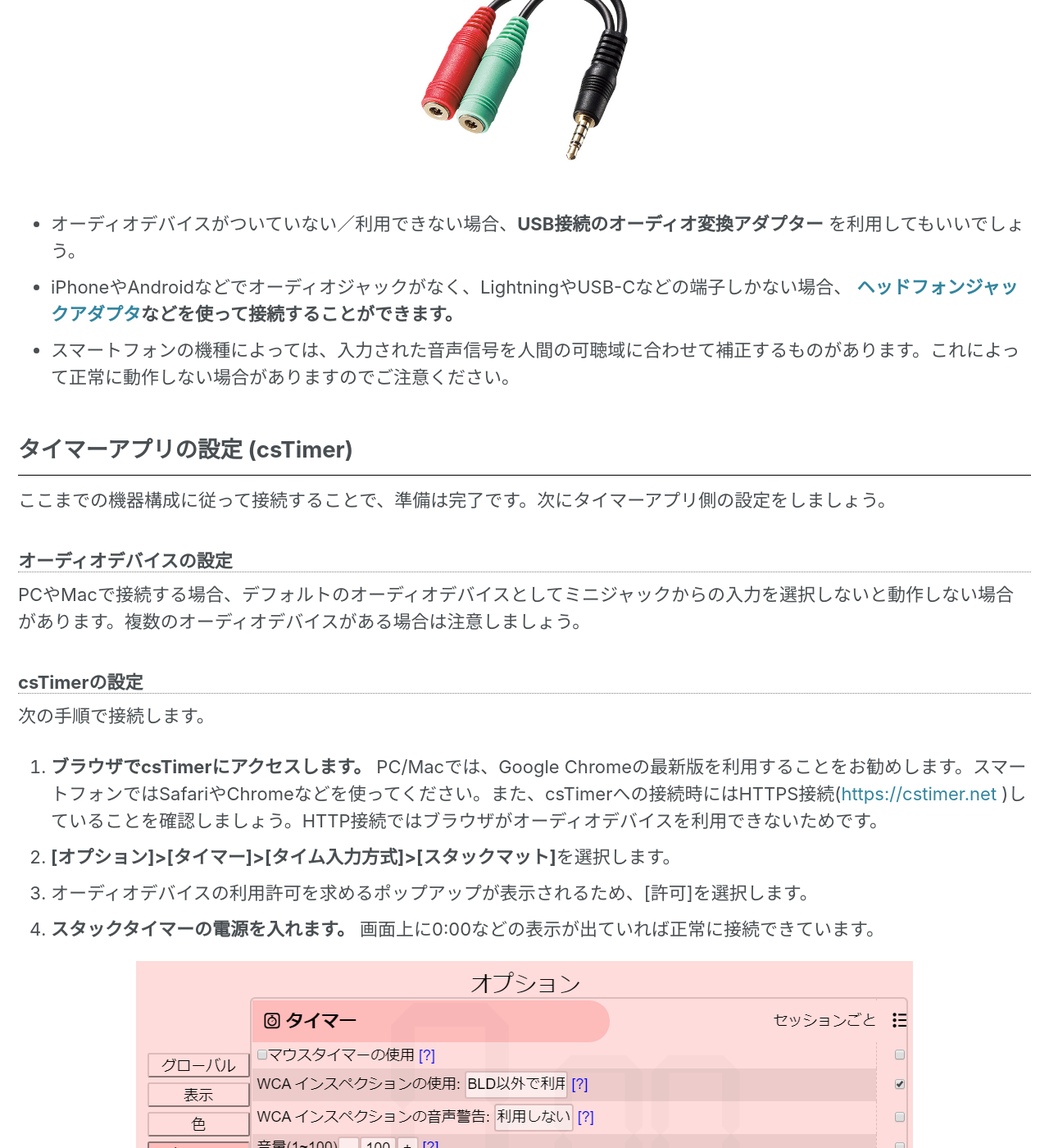
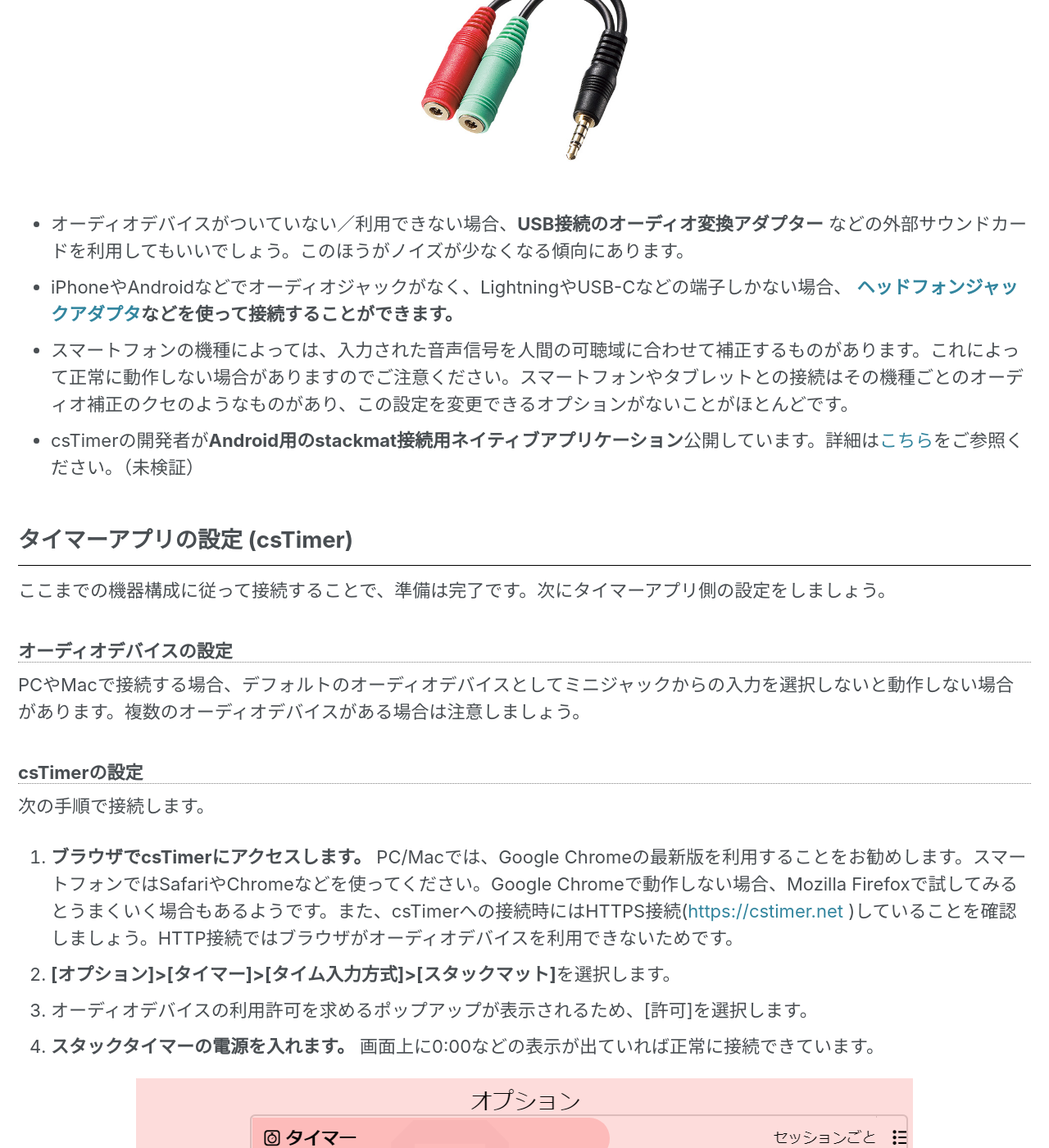
Before and after one commit to kawam1123/kawam1123.github.io, a Jekyll site: the page built from _posts/csTimer/2020-04-11-stacktimer-csTimer.md, in a window 1280 px wide and 1400 px high, scrolled down 5056 px. Shown: the whole window at 82% size. Built offline with Jekyll 4.4.1, drawn with Linux system fonts in a browser that asks for light colours; cached includes are drawn as plain includes; nearby versions of some CDN libraries; some web fonts are replaced; comment, search, counter and statistics services are not loaded.

Commit message:
Firefoxで動く場合があると追記、Androidネイティブアプリも追記

```diff
--- a/_posts/csTimer/2020-04-11-stacktimer-csTimer.md
+++ b/_posts/csTimer/2020-04-11-stacktimer-csTimer.md
@@ -92,9 +92,10 @@ PCやスマートフォンに標準でついているオーディオデバイス
 
 ![](../assets\img\stacktimer-connection-kma24005.jpg){: width="300" height="auto" class="img-responsible align-center"}
 
-- オーディオデバイスがついていない／利用できない場合、**USB接続のオーディオ変換アダプター** を利用してもいいでしょう。
+- オーディオデバイスがついていない／利用できない場合、**USB接続のオーディオ変換アダプター** などの外部サウンドカードを利用してもいいでしょう。このほうがノイズが少なくなる傾向にあります。
 - iPhoneやAndroidなどでオーディオジャックがなく、LightningやUSB-Cなどの端子しかない場合、 **[ヘッドフォンジャックアダプタ](https://www.apple.com/jp/shop/product/MMX62J/A/lightning-35-mm%E3%83%98%E3%83%83%E3%83%89%E3%83%95%E3%82%A9%E3%83%B3%E3%82%B8%E3%83%A3%E3%83%83%E3%82%AF%E3%82%A2%E3%83%80%E3%83%97%E3%82%BF)などを使って接続することができます。**
-- スマートフォンの機種によっては、入力された音声信号を人間の可聴域に合わせて補正するものがあります。これによって正常に動作しない場合がありますのでご注意ください。
+- スマートフォンの機種によっては、入力された音声信号を人間の可聴域に合わせて補正するものがあります。これによって正常に動作しない場合がありますのでご注意ください。スマートフォンやタブレットとの接続はその機種ごとのオーディオ補正のクセのようなものがあり、この設定を変更できるオプションがないことがほとんどです。
+- csTimerの開発者が**Android用のstackmat接続用ネイティブアプリケーション**公開しています。詳細は[こちら](https://github.com/cs0x7f/cstimer/wiki/Connect-with-stackmat-like-hardware-timers)をご参照ください。（未検証）
 
 ## タイマーアプリの設定 (csTimer)
 ここまでの機器構成に従って接続することで、準備は完了です。次にタイマーアプリ側の設定をしましょう。
@@ -103,7 +104,7 @@ PCやMacで接続する場合、デフォルトのオーディオデバイスと
 
 ### csTimerの設定
 次の手順で接続します。
-1. **ブラウザでcsTimerにアクセスします。** PC/Macでは、Google Chromeの最新版を利用することをお勧めします。スマートフォンではSafariやChromeなどを使ってください。また、csTimerへの接続時にはHTTPS接続([https://cstimer.net](https://cstimer.net) )していることを確認しましょう。HTTP接続ではブラウザがオーディオデバイスを利用できないためです。
+1. **ブラウザでcsTimerにアクセスします。** PC/Macでは、Google Chromeの最新版を利用することをお勧めします。スマートフォンではSafariやChromeなどを使ってください。Google Chromeで動作しない場合、Mozilla Firefoxで試してみるとうまくいく場合もあるようです。また、csTimerへの接続時にはHTTPS接続([https://cstimer.net](https://cstimer.net) )していることを確認しましょう。HTTP接続ではブラウザがオーディオデバイスを利用できないためです。
 1. **[オプション]>[タイマー]>[タイム入力方式]>[スタックマット]**を選択します。
 1. オーディオデバイスの利用許可を求めるポップアップが表示されるため、[許可]を選択します。
 1. **スタックタイマーの電源を入れます。** 画面上に0:00などの表示が出ていれば正常に接続できています。
```
